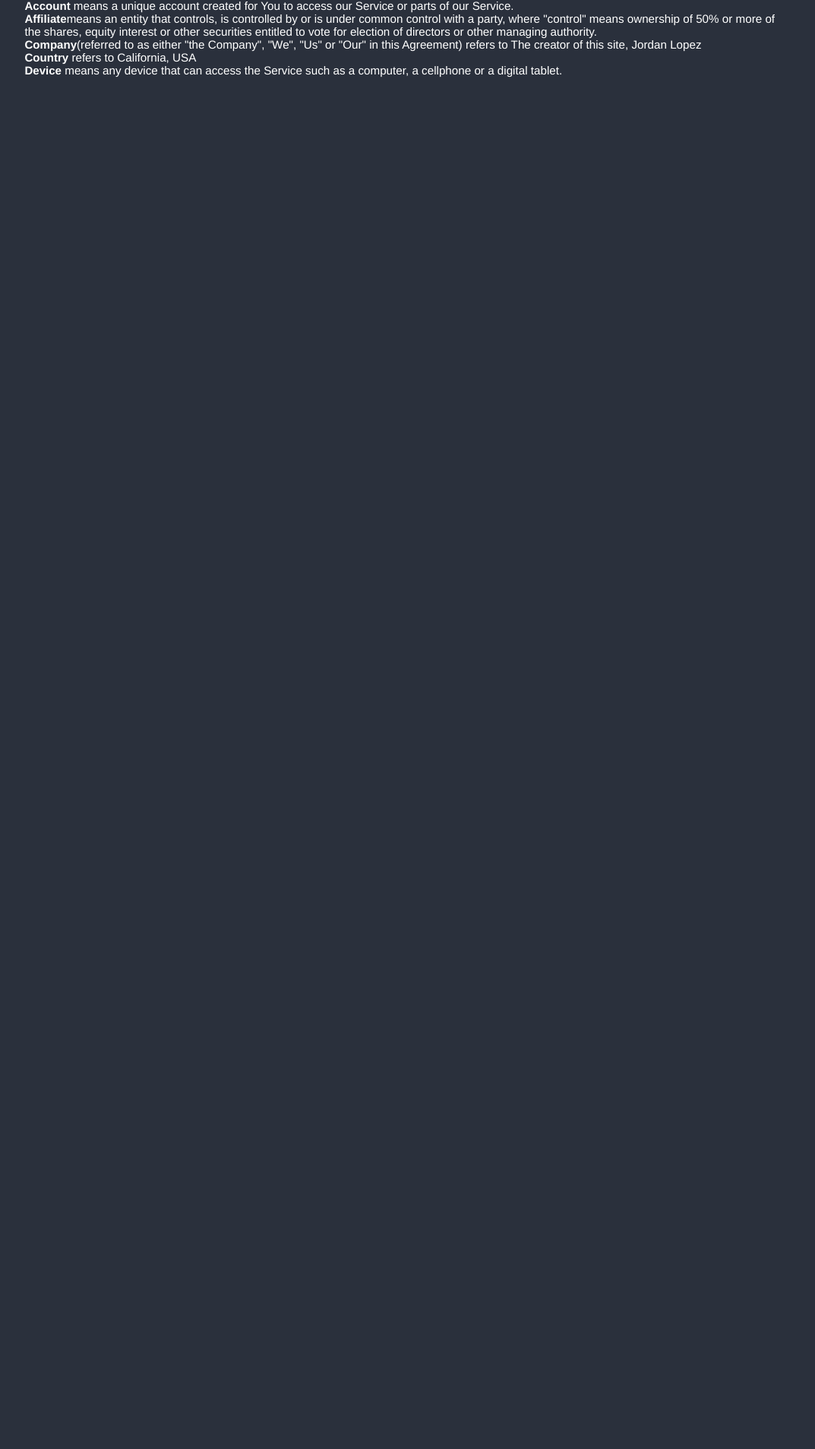
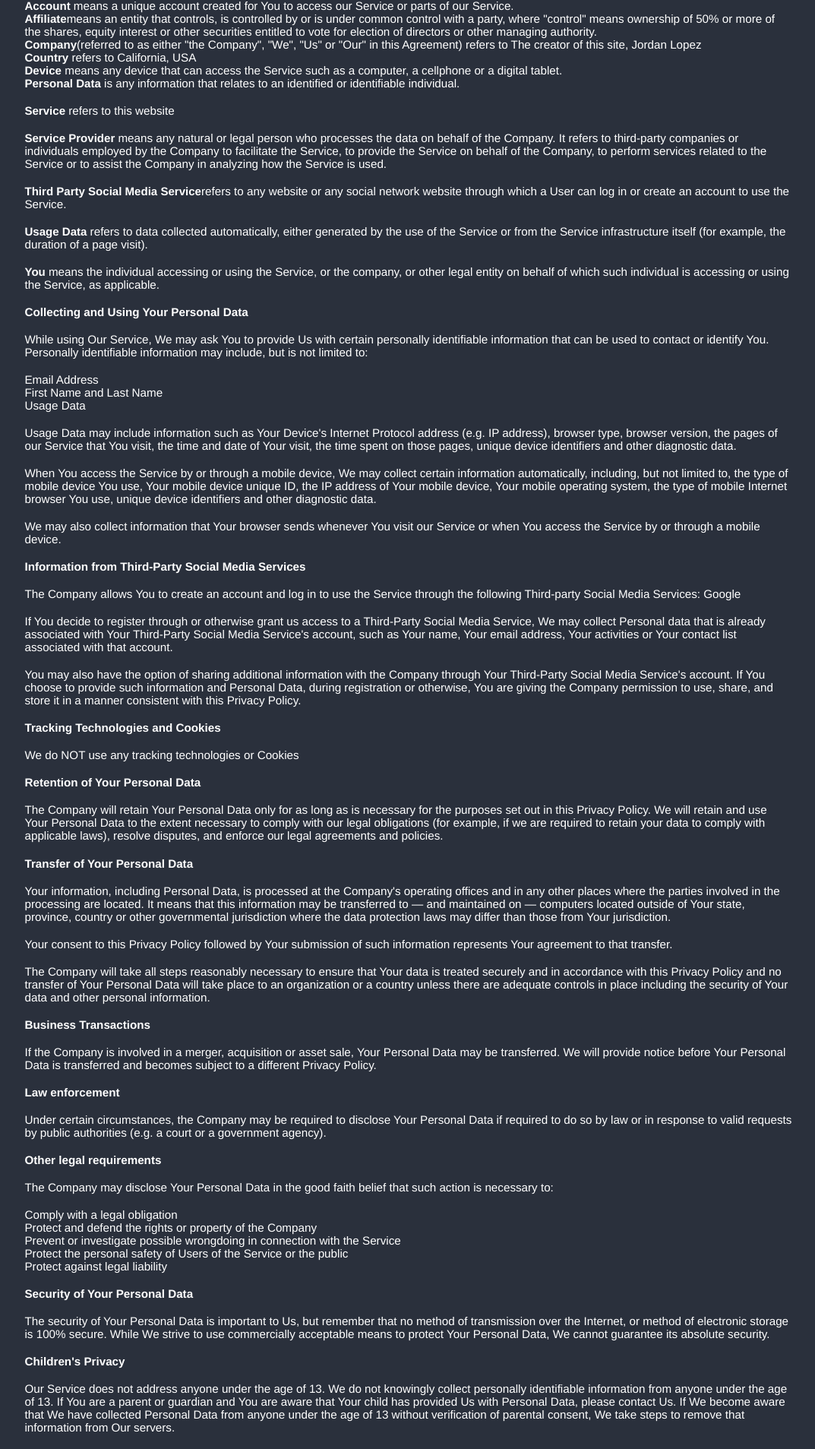
Before and after one commit to Lopez-Jordan/UC-Chatbot, a React (Vite) app in the folder client/: page /privacy in a window 1280 px wide. Shown: the part 490-2397 px from the top of the page at 76% size, without its empty margins (102-1175 px from the left). Before the commit the page ends 800 px from the top, so only its background shows below. Built offline with nearby package versions, Linux system fonts and the light colour scheme.

Commit message:
updated and finished the privacy policy

```diff
--- a/client/src/components/Reviewer/Reviewer.css
+++ b/client/src/components/Reviewer/Reviewer.css
@@ -148,7 +148,7 @@ select:focus{
 
 .footer{
     width: fit-content;
-    height: 10vh;
+    height: 6vh;
     background-color: #404a5f;
     margin-top: 5%;
     color: white;
--- a/client/src/pages/Privacy/Privacy.jsx
+++ b/client/src/pages/Privacy/Privacy.jsx
@@ -18,21 +18,52 @@ export default function Privacy () {
             <p><span className='bolder'>Company</span>(referred to as either "the Company", "We", "Us" or "Our" in this Agreement) refers to The creator of this site, Jordan Lopez</p>
             <p><span className='bolder'>Country</span> refers to California, USA</p>
             <p><span className='bolder'>Device</span> means any device that can access the Service such as a computer, a cellphone or a digital tablet.</p>
-            <p className='spaceBelow'></p>
-            <p className='spaceBelow'></p>
-            <p className='spaceBelow'></p>
-            <p className='spaceBelow'></p>
-            <p className='spaceBelow'></p>
-            <p className='spaceBelow'></p>
-            <p className='spaceBelow'></p>
-            <p className='spaceBelow'></p>
-            <p className='spaceBelow'></p>
-            <p className='spaceBelow'></p>
-            <p className='spaceBelow'></p>
-            <p className='spaceBelow'></p>
-            <p className='spaceBelow'></p>
-            <p className='spaceBelow'></p>
-            <p className='spaceBelow'></p>
+            <p className='spaceBelow'><span className='bolder'>Personal Data</span> is any information that relates to an identified or identifiable individual.</p>
+            <p className='spaceBelow'><span className='bolder'>Service </span>refers to this website</p>
+            <p className='spaceBelow'><span className='bolder'>Service Provider </span>means any natural or legal person who processes the data on behalf of the Company. It refers to third-party companies or individuals employed by the Company to facilitate the Service, to provide the Service on behalf of the Company, to perform services related to the Service or to assist the Company in analyzing how the Service is used.</p>
+            <p className='spaceBelow'><span className='bolder'>Third Party Social Media Service</span>refers to any website or any social network website through which a User can log in or create an account to use the Service.</p>
+            <p className='spaceBelow'><span className='bolder'>Usage Data </span>refers to data collected automatically, either generated by the use of the Service or from the Service infrastructure itself (for example, the duration of a page visit).</p>
+            <p className='spaceBelow'><span className='bolder'>You </span>means the individual accessing or using the Service, or the company, or other legal entity on behalf of which such individual is accessing or using the Service, as applicable.</p>
+            <p className='spaceBelow bolder'>Collecting and Using Your Personal Data</p>
+            <p className='spaceBelow'>While using Our Service, We may ask You to provide Us with certain personally identifiable information that can be used to contact or identify You. Personally identifiable information may include, but is not limited to:</p>
+            <p className='spaceBelow'>Email Address <br></br> First Name and Last Name <br></br>Usage Data</p>
+            <p className='spaceBelow'>Usage Data may include information such as Your Device's Internet Protocol address (e.g. IP address), browser type, browser version, the pages of our Service that You visit, the time and date of Your visit, the time spent on those pages, unique device identifiers and other diagnostic data.</p>
+            <p className='spaceBelow'>When You access the Service by or through a mobile device, We may collect certain information automatically, including, but not limited to, the type of mobile device You use, Your mobile device unique ID, the IP address of Your mobile device, Your mobile operating system, the type of mobile Internet browser You use, unique device identifiers and other diagnostic data.</p>
+            <p className='spaceBelow'>We may also collect information that Your browser sends whenever You visit our Service or when You access the Service by or through a mobile device.</p>
+            <p className='spaceBelow bolder'>Information from Third-Party Social Media Services</p>
+            <p className='spaceBelow'>The Company allows You to create an account and log in to use the Service through the following Third-party Social Media Services: Google</p>
+            <p className='spaceBelow'>If You decide to register through or otherwise grant us access to a Third-Party Social Media Service, We may collect Personal data that is already associated with Your Third-Party Social Media Service's account, such as Your name, Your email address, Your activities or Your contact list associated with that account.</p>
+            <p className='spaceBelow'>You may also have the option of sharing additional information with the Company through Your Third-Party Social Media Service's account. If You choose to provide such information and Personal Data, during registration or otherwise, You are giving the Company permission to use, share, and store it in a manner consistent with this Privacy Policy.</p>
+            <p className='spaceBelow bolder'>Tracking Technologies and Cookies</p>
+            <p className='spaceBelow'>We do NOT use any tracking technologies or Cookies</p>
+            <p className='spaceBelow bolder'>Retention of Your Personal Data</p>
+            <p className='spaceBelow'>The Company will retain Your Personal Data only for as long as is necessary for the purposes set out in this Privacy Policy. We will retain and use Your Personal Data to the extent necessary to comply with our legal obligations (for example, if we are required to retain your data to comply with applicable laws), resolve disputes, and enforce our legal agreements and policies.</p>
+            <p className='spaceBelow bolder'>Transfer of Your Personal Data</p>
+            <p className='spaceBelow'>Your information, including Personal Data, is processed at the Company's operating offices and in any other places where the parties involved in the processing are located. It means that this information may be transferred to — and maintained on — computers located outside of Your state, province, country or other governmental jurisdiction where the data protection laws may differ than those from Your jurisdiction.</p>
+            <p className='spaceBelow'>Your consent to this Privacy Policy followed by Your submission of such information represents Your agreement to that transfer.</p>
+            <p className='spaceBelow'>The Company will take all steps reasonably necessary to ensure that Your data is treated securely and in accordance with this Privacy Policy and no transfer of Your Personal Data will take place to an organization or a country unless there are adequate controls in place including the security of Your data and other personal information.</p>
+            <p className='spaceBelow bolder'>Business Transactions</p>
+            <p className='spaceBelow'>If the Company is involved in a merger, acquisition or asset sale, Your Personal Data may be transferred. We will provide notice before Your Personal Data is transferred and becomes subject to a different Privacy Policy.</p>
+            <p className='spaceBelow bolder'>Law enforcement</p>
+            <p className='spaceBelow'>Under certain circumstances, the Company may be required to disclose Your Personal Data if required to do so by law or in response to valid requests by public authorities (e.g. a court or a government agency).</p>
+            <p className='spaceBelow bolder'>Other legal requirements</p>
+            <p className='spaceBelow'>The Company may disclose Your Personal Data in the good faith belief that such action is necessary to:</p>
+            <p className='spaceBelow'>Comply with a legal obligation <br/>Protect and defend the rights or property of the Company <br />Prevent or investigate possible wrongdoing in connection with the Service <br />Protect the personal safety of Users of the Service or the public <br />Protect against legal liability</p>
+            <p className='spaceBelow bolder'>Security of Your Personal Data</p>
+            <p className='spaceBelow'>The security of Your Personal Data is important to Us, but remember that no method of transmission over the Internet, or method of electronic storage is 100% secure. While We strive to use commercially acceptable means to protect Your Personal Data, We cannot guarantee its absolute security.</p>
+            <p className='spaceBelow bolder'>Children's Privacy</p>
+            <p className='spaceBelow'>Our Service does not address anyone under the age of 13. We do not knowingly collect personally identifiable information from anyone under the age of 13. If You are a parent or guardian and You are aware that Your child has provided Us with Personal Data, please contact Us. If We become aware that We have collected Personal Data from anyone under the age of 13 without verification of parental consent, We take steps to remove that information from Our servers.</p>
+            <p className='spaceBelow'>If We need to rely on consent as a legal basis for processing Your information and Your country requires consent from a parent, We may require Your parent's consent before We collect and use that information.</p>
+            <p className='spaceBelow bolder'>Links to Other Websites</p>
+            <p className='spaceBelow'>Our Service may contain links to other websites that are not operated by Us. If You click on a third party link, You will be directed to that third party's site. We strongly advise You to review the Privacy Policy of every site You visit.</p>
+            <p className='spaceBelow'>We have no control over and assume no responsibility for the content, privacy policies or practices of any third party sites or services.</p>
+            <p className='spaceBelow bolder'>Changes to this Privacy Policy</p>
+            <p className='spaceBelow'>We may update Our Privacy Policy from time to time. We will notify You of any changes by posting the new Privacy Policy on this page.</p>
+            <p className='spaceBelow'>We will let You know via email and/or a prominent notice on Our Service, prior to the change becoming effective and update the "Last updated" date at the top of this Privacy Policy.</p>
+            <p className='spaceBelow'>You are advised to review this Privacy Policy periodically for any changes. Changes to this Privacy Policy are effective when they are posted on this page.</p>
+            <p className='spaceBelow bolder'>Contact Us</p>
+            <p className='spaceBelow'>If you have any questions about this Privacy Policy, You can contact us:</p>
+            <p className='spaceBelow'>By email: univcaliforniaai@gmail.com</p>
             <p className='spaceBelow'></p>
             <p className='spaceBelow'></p>
             <p className='spaceBelow'></p>
--- a/client/src/pages/Terms/Terms.jsx
+++ b/client/src/pages/Terms/Terms.jsx
@@ -13,7 +13,7 @@ export default function Terms () {
             <p className='spaceBelow'>By accessing or using the Service You agree to be bound by these Terms and Conditions. If You disagree with any part of these Terms and Conditions then You may not access the Service.</p>
             <p className='spaceBelow bolder'>Refund Policy</p>
             <p className='spaceBelow'>By using this site and buying credits, you agree to our refund policy, and will not seek to ask for refunds if your are unhappy with the results of your ai generated Essay Commentary. You understand the limitations of text generated answers from Open AI's GPT Large Language Models. When buying credits, you accept the risk that some answers aren't perfect.</p>
-            <p className='spaceBelow bolder'>In the case where credits are not applied after payment, email: univcaliforniaai@gmail.com stating the email associated with the account you used to purchase the credits and how many credits were purchased. You also agree that while this service can be used through the site, it can also be used through email images/screenshots in which credits can be directly applied.</p>
+            <p className='spaceBelow'>In the case where credits are not applied after payment, email: univcaliforniaai@gmail.com stating the email associated with the account you used to purchase the credits and how many credits were purchased. You also agree that while this service can be used through the site, it can also be used through email images/screenshots in which credits can be directly applied.</p>
             <p className='spaceBelow bolder'>Links to Other Websites</p>
             <p className='spaceBelow'>Our Service may contain links to third-party web sites or services that are not owned or controlled by the Company.</p>
             <p className='spaceBelow'>The Company has no control over, and assumes no responsibility for, the content, privacy policies, or practices of any third party web sites or services. You further acknowledge and agree that the Company shall not be responsible or liable, directly or indirectly, for any damage or loss caused or alleged to be caused by or in connection with the use of or reliance on any such content, goods or services available on or through any such web sites or services.</p>
```
